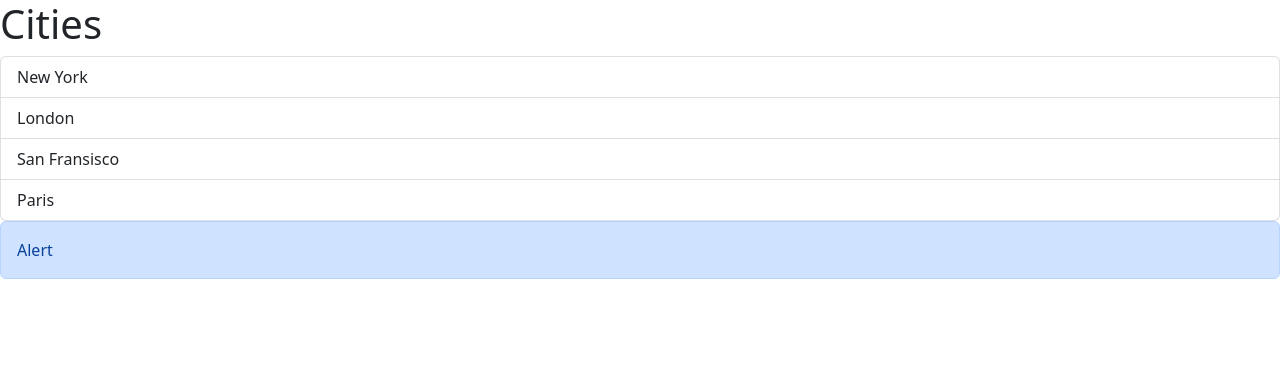
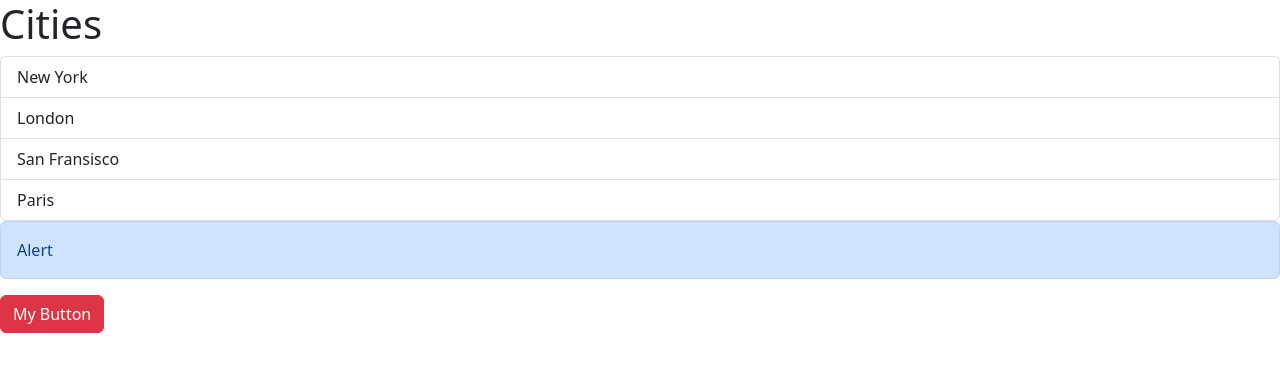
Before and after one commit to saeedurrehman01/ReactwithMosh, a React (Vite) app in the folder react-app/: page / in a window 1280 px wide. Shown: the top 372 px of the page. Built offline with nearby package versions, Linux system fonts and the light colour scheme.

Commit message:
Button added

```diff
--- a/react-app/src/App.tsx
+++ b/react-app/src/App.tsx
@@ -1,4 +1,5 @@
 import Alert from "./components/Alert";
+import Button from "./components/Button";
 import ListGroup from "./components/ListGroup";
 
 function App() {
@@ -9,8 +10,15 @@
 
   return (
     <div>
-      <ListGroup items={items} heading="Cities" onSelectItem={handleSelectItem} />
+      <ListGroup
+        items={items}
+        heading="Cities"
+        onSelectItem={handleSelectItem}
+      />
       <Alert></Alert>
+      <Button color="danger" onClick={() => console.log("Clicked")}>
+        My Button
+      </Button>
     </div>
   );
 }
--- /dev/null
+++ b/react-app/src/components/Button.tsx
@@ -0,0 +1,17 @@
+import React from "react";
+
+interface Props {
+  children: string;
+  onClick: () => void;
+  color?: "primary" | "secondary" | "danger";
+}
+
+const Button = ({ children, onClick, color = "primary" }: Props) => {
+  return (
+    <button className={"btn btn-" + color} onClick={onClick}>
+      {children}
+    </button>
+  );
+};
+
+export default Button;
```
